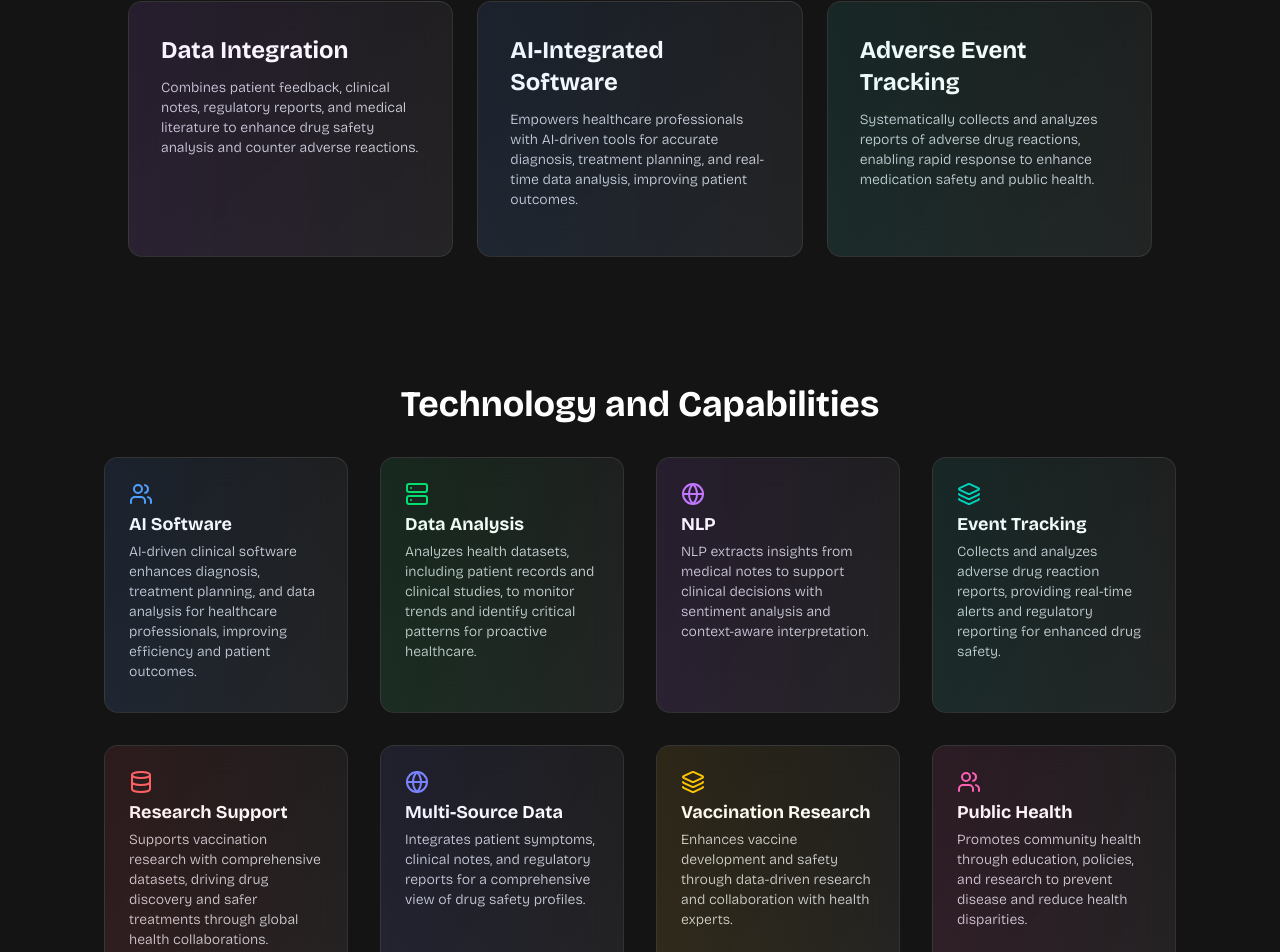
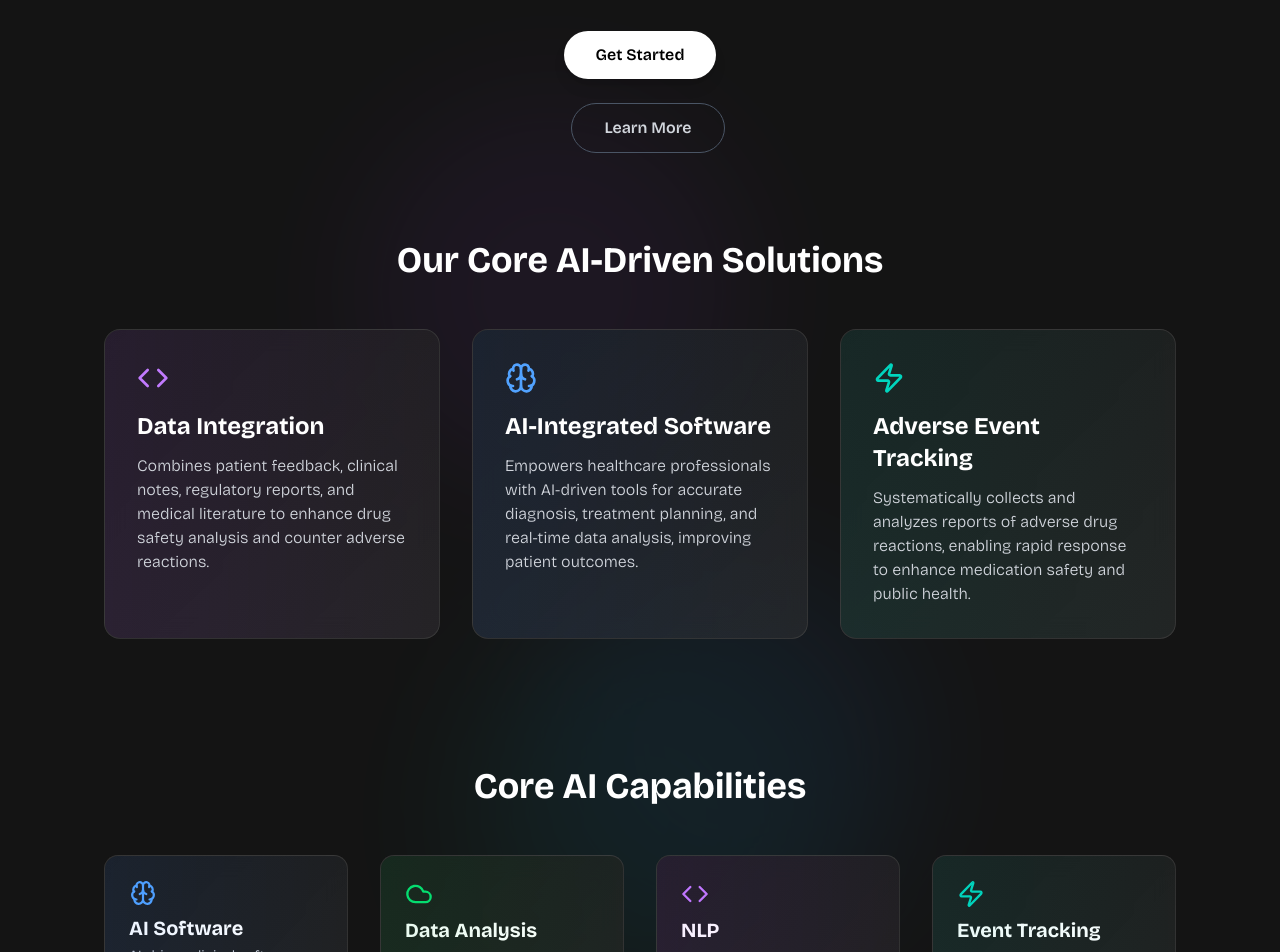
Before and after one commit to dumisa-sakhile/drug-wise, a React (Vite) app: page / in a window 1280 px wide. Shown: the part 419-1371 px from the top of the page. Built offline with nearby package versions, Linux system fonts and the light colour scheme; no server answers.

Commit message:
new look

```diff
--- a/src/routes/index.tsx
+++ b/src/routes/index.tsx
@@ -1,6 +1,6 @@
-import { createFileRoute } from "@tanstack/react-router";
+import { Link, createFileRoute } from "@tanstack/react-router"; // Import Link
 import { motion, useScroll, useTransform } from "framer-motion";
-import { Users, Server, Globe, Layers, Database } from "lucide-react";
+import { Brain, Cloud, Rocket, Settings, Code, Zap } from "lucide-react";
 import { useState } from "react";
 
 export const Route = createFileRoute("/")({
@@ -48,6 +48,7 @@ function App() {
         "Combines patient feedback, clinical notes, regulatory reports, and medical literature to enhance drug safety analysis and counter adverse reactions.",
       gradient: "from-purple-500/30",
       span: "lg:col-span-1 lg:row-span-1",
+      icon: <Code className="h-8 w-8 text-purple-400 mb-2" />,
     },
     {
       title: "AI-Integrated Software",
@@ -55,6 +56,7 @@ function App() {
         "Empowers healthcare professionals with AI-driven tools for accurate diagnosis, treatment planning, and real-time data analysis, improving patient outcomes.",
       gradient: "from-blue-500/30",
       span: "lg:col-span-1 lg:row-span-1",
+      icon: <Brain className="h-8 w-8 text-blue-400 mb-2" />,
     },
     {
       title: "Adverse Event Tracking",
@@ -62,19 +64,25 @@ function App() {
         "Systematically collects and analyzes reports of adverse drug reactions, enabling rapid response to enhance medication safety and public health.",
       gradient: "from-teal-500/30",
       span: "lg:col-span-1 lg:row-span-1",
+      icon: <Zap className="h-8 w-8 text-teal-400 mb-2" />,
     },
   ];
 
   return (
-    <div className="min-h-screen bg-inherit text-gray-200 bg-grid-pattern">
+    <div className="min-h-screen  text-gray-200  relative overflow-hidden">
+      {/* Background Gradients/Effects */}
+      <div className="absolute top-0 left-0 w-full h-full pointer-events-none opacity-20">
+        <div className="absolute top-1/4 left-1/4 w-96 h-96 bg-purple-500 rounded-full mix-blend-multiply filter blur-3xl opacity-30 animate-blob" />
+        <div className="absolute top-1/2 right-1/4 w-96 h-96 bg-blue-500 rounded-full mix-blend-multiply filter blur-3xl opacity-30 animate-blob animation-delay-2000" />
+        <div className="absolute bottom-1/4 left-1/3 w-96 h-96 bg-teal-500 rounded-full mix-blend-multiply filter blur-3xl opacity-30 animate-blob animation-delay-4000" />
+      </div>
       {/* Hero Section */}
       <motion.section
-        className="max-w-7xl mx-auto py-10 px-6 text-center relative"
+        className="relative z-10 max-w-7xl mx-auto pt-16 pb-16 px-6 text-center"
         initial={{ opacity: 0, y: 50 }}
         animate={{ opacity: 1, y: 0 }}
         transition={{ duration: 0.8 }}>
-        <div className="absolute inset-0 bg-grid-pattern opacity-20 pointer-events-none" />
-        <div className="relative z-10">
+        {/* Improved "Powered by AI" badge */}
         <motion.div
           className="inline-flex items-center bg-yellow-500 text-black text-sm font-semibold px-3 py-1 rounded-full mb-6"
           initial={{ scale: 1, opacity: 1 }}
@@ -95,48 +103,75 @@ function App() {
           }}>
           * POWERED BY AI *
         </motion.div>
+
         <motion.h1
-            className="text-2xl md:text-5xl font-bold text-white mb-4"
+          className="text-4xl md:text-6xl font-extrabold text-white mb-6 leading-tight"
           initial={{ opacity: 0 }}
           animate={{ opacity: 1 }}
           transition={{ delay: 0.4, duration: 0.8 }}>
           Enhancing Your Recovery: Safer Medications, Better Health.
         </motion.h1>
         <motion.p
-            className="text-lg sm:text-xl text-gray-300 mb-8 max-w-2xl mx-auto"
+          className="text-lg sm:text-xl text-gray-300 mb-10 max-w-3xl mx-auto"
           initial={{ opacity: 0 }}
           animate={{ opacity: 1 }}
           transition={{ delay: 0.6, duration: 0.8 }}>
           Leverage AI and NLP to detect adverse drug reactions in real-time,
           reducing costly hospitalizations and enhancing patient safety.
         </motion.p>
+        <motion.div
+          initial={{ opacity: 0, y: 20 }}
+          animate={{ opacity: 1, y: 0 }}
+          transition={{ delay: 0.8, duration: 0.5 }}>
+          {/* Improved "Get Started" button using Link */}
+          <Link
+            to="/auth" // Use 'to' for internal navigation
+            className="inline-flex items-center justify-center px-8 py-3 font-semibold text-black transition duration-300 bg-white rounded-full shadow-lg hover:bg-slate-300 hover:scale-105 focus:outline-none focus:ring-2 focus:ring-green-400 focus:ring-offset-2 focus:ring-offset-gray-900">
+            Get Started
+          </Link>
 
-        </div>
+          <br /><br />
+          {/* "Learn More" button using Link */}
+          <Link
+            to="/terms" // Use 'to' for internal navigation
+            className="inline-flex items-center justify-center px-8 py-3 ml-4 font-semibold text-gray-300 transition duration-300 border border-gray-600 rounded-full hover:border-blue-500 hover:text-blue-400 hover:scale-105 focus:outline-none focus:ring-2 focus:ring-blue-400 focus:ring-offset-2 focus:ring-offset-gray-900">
+            Learn More
+          </Link>
+        </motion.div>
       </motion.section>
 
-      {/* Grid Section */}
+      {/* Solutions Grid Section */}
       <motion.section
-        className="max-w-7xl -mt-10 mx-auto py-16 px-6"
+        id="features"
+        className="max-w-7xl -mt-10 mx-auto py-16 px-6 relative z-10"
         initial={{ opacity: 0 }}
         animate={{ opacity: 1 }}
         transition={{ delay: 1.0, duration: 0.8 }}>
-        <div className="grid grid-cols-1 sm:grid-cols-2 lg:grid-cols-3 gap-6 auto-rows-[minmax(12rem,1fr)] justify-items-center max-w-5xl mx-auto">
+        <h2 className="text-3xl sm:text-4xl font-bold text-white mb-12 text-center">
+          Our Core AI-Driven Solutions
+        </h2>
+        <div className="grid grid-cols-1 sm:grid-cols-2 lg:grid-cols-3 gap-8 auto-rows-[minmax(12rem,1fr)] justify-items-center max-w-6xl mx-auto">
           {gridItems.map((item, index) => (
             <motion.div
               key={item.title}
-              className={`relative group bg-gradient-to-br from-[#1a1a1a]/90 to-[#2a2a2a]/70 backdrop-blur-lg border border-[#ffffff1a] p-8 rounded-xl overflow-hidden hover:scale-95 transition cursor-crosshair duration-500 w-full min-h-64 ${item.span}`}
+              className={`relative group bg-gradient-to-br from-[#1a1a1a]/90 to-[#2a2a2a]/70 backdrop-blur-md border border-[#ffffff1a] p-8 rounded-2xl overflow-hidden hover:shadow-2xl transition duration-500 w-full min-h-64 ${item.span}`}
               initial={{ opacity: 0, scale: 0.8 }}
               animate={{ opacity: 1, scale: 1 }}
-              transition={{ delay: index * 0.2, duration: 0.5 }}
+              transition={{ delay: index * 0.2 + 0.5, duration: 0.6 }}
               viewport={{ once: true }}>
               <div
                 className={`absolute inset-0 bg-gradient-to-r ${item.gradient} to-transparent opacity-50 animate-gradient-flow`}
               />
-              <div className="absolute inset-0 border-2 border-transparent rounded-xl animate-shiny-border" />
-              <h2 className="text-2xl font-bold text-white mb-3">
+              <div className="absolute inset-0 border-2 border-transparent rounded-2xl animate-shiny-border" />
+              <div className="relative z-10 flex flex-col h-full">
+                {item.icon}
+                <h2 className="text-2xl font-bold text-white mb-3 mt-2">
                   {item.title}
                 </h2>
-              <p className="text-gray-300 text-sm">{item.description}</p>
+                <p className="text-gray-300 text-base flex-grow">
+                  {item.description}
+                </p>
+              </div>
             </motion.div>
           ))}
         </div>
@@ -144,17 +179,18 @@ function App() {
 
       {/* Technology and Capabilities */}
       <motion.section
-        className="max-w-7xl mx-auto py-16 px-6"
+        id="capabilities"
+        className="max-w-7xl mx-auto py-16 px-6 relative z-10"
         style={{ y: yOffset }}
         initial="hidden"
         animate="visible"
         variants={containerVariants}>
-        <h2 className="text-3xl sm:text-4xl font-bold text-white mb-8 text-center">
-          Technology and Capabilities
+        <h2 className="text-3xl sm:text-4xl font-bold text-white mb-12 text-center">
+          Core AI Capabilities
         </h2>
         <div className="grid grid-cols-1 sm:grid-cols-2 md:grid-cols-3 lg:grid-cols-4 gap-8">
           <motion.div
-            className="relative group bg-gradient-to-br from-[#1a1a1a]/90 to-[#2a2a2a]/70 backdrop-blur-lg border border-[#ffffff1a] p-6 rounded-xl overflow-hidden hover:scale-95 transition cursor-pointer duration-500 h-64"
+            className="relative group bg-gradient-to-br from-[#1a1a1a]/90 to-[#2a2a2a]/70 backdrop-blur-md border border-[#ffffff1a] p-6 rounded-xl overflow-hidden hover:scale-[1.02] transition cursor-pointer duration-500 h-64 flex flex-col justify-between"
             variants={itemVariants}
             onClick={() =>
               handleLearnMore({
@@ -165,9 +201,9 @@ function App() {
             }>
             <div className="absolute inset-0 bg-gradient-to-r from-blue-500/30 to-transparent opacity-50 animate-gradient-flow" />
             <div className="absolute inset-0 border-2 border-transparent rounded-xl animate-shiny-border" />
-            <Users className="h-6 w-6 text-blue-400 mb-1" />
-            <h2 className="text-lg font-bold text-white mb-1">AI Software</h2>
-            <p className="text-[#d1d5db] text-sm">
+            <Brain className="h-7 w-7 text-blue-400 mb-2" />
+            <h2 className="text-xl font-bold text-white mb-1">AI Software</h2>
+            <p className="text-[#d1d5db] text-sm flex-grow">
               AI-driven clinical software enhances diagnosis, treatment
               planning, and data analysis for healthcare professionals,
               improving efficiency and patient outcomes.
@@ -175,7 +211,7 @@ function App() {
           </motion.div>
 
           <motion.div
-            className="relative group bg-gradient-to-br from-[#1a1a1a]/90 to-[#2a2a2a]/70 backdrop-blur-lg border border-[#ffffff1a] p-6 rounded-xl overflow-hidden hover:scale-95 transition cursor-pointer duration-500 h-64"
+            className="relative group bg-gradient-to-br from-[#1a1a1a]/90 to-[#2a2a2a]/70 backdrop-blur-md border border-[#ffffff1a] p-6 rounded-xl overflow-hidden hover:scale-[1.02] transition cursor-pointer duration-500 h-64 flex flex-col justify-between"
             variants={itemVariants}
             onClick={() =>
               handleLearnMore({
@@ -186,9 +222,9 @@ function App() {
             }>
             <div className="absolute inset-0 bg-gradient-to-r from-green-500/30 to-transparent opacity-50 animate-gradient-flow" />
             <div className="absolute inset-0 border-2 border-transparent rounded-xl animate-shiny-border" />
-            <Server className="h-6 w-6 text-green-400 mb-1" />
-            <h2 className="text-lg font-bold text-white mb-1">Data Analysis</h2>
-            <p className="text-[#d1d5db] text-sm">
+            <Cloud className="h-7 w-7 text-green-400 mb-2" />
+            <h2 className="text-xl font-bold text-white mb-1">Data Analysis</h2>
+            <p className="text-[#d1d5db] text-sm flex-grow">
               Analyzes health datasets, including patient records and clinical
               studies, to monitor trends and identify critical patterns for
               proactive healthcare.
@@ -196,7 +232,7 @@ function App() {
           </motion.div>
 
           <motion.div
-            className="relative group bg-gradient-to-br from-[#1a1a1a]/90 to-[#2a2a2a]/70 backdrop-blur-lg border border-[#ffffff1a] p-6 rounded-xl overflow-hidden hover:scale-95 transition cursor-pointer duration-500 h-64"
+            className="relative group bg-gradient-to-br from-[#1a1a1a]/90 to-[#2a2a2a]/70 backdrop-blur-md border border-[#ffffff1a] p-6 rounded-xl overflow-hidden hover:scale-[1.02] transition cursor-pointer duration-500 h-64 flex flex-col justify-between"
             variants={itemVariants}
             onClick={() =>
               handleLearnMore({
@@ -207,9 +243,9 @@ function App() {
             }>
             <div className="absolute inset-0 bg-gradient-to-r from-purple-500/30 to-transparent opacity-50 animate-gradient-flow" />
             <div className="absolute inset-0 border-2 border-transparent rounded-xl animate-shiny-border" />
-            <Globe className="h-6 w-6 text-purple-400 mb-1" />
-            <h2 className="text-lg font-bold text-white mb-1">NLP</h2>
-            <p className="text-[#d1d5db] text-sm">
+            <Code className="h-7 w-7 text-purple-400 mb-2" />
+            <h2 className="text-xl font-bold text-white mb-1">NLP</h2>
+            <p className="text-[#d1d5db] text-sm flex-grow">
               NLP extracts insights from medical notes to support clinical
               decisions with sentiment analysis and context-aware
               interpretation.
@@ -217,7 +253,7 @@ function App() {
           </motion.div>
 
           <motion.div
-            className="relative group bg-gradient-to-br from-[#1a1a1a]/90 to-[#2a2a2a]/70 backdrop-blur-lg border border-[#ffffff1a] p-6 rounded-xl overflow-hidden hover:scale-95 transition cursor-pointer duration-500 h-64"
+            className="relative group bg-gradient-to-br from-[#1a1a1a]/90 to-[#2a2a2a]/70 backdrop-blur-md border border-[#ffffff1a] p-6 rounded-xl overflow-hidden hover:scale-[1.02] transition cursor-pointer duration-500 h-64 flex flex-col justify-between"
             variants={itemVariants}
             onClick={() =>
               handleLearnMore({
@@ -228,11 +264,11 @@ function App() {
             }>
             <div className="absolute inset-0 bg-gradient-to-r from-teal-500/30 to-transparent opacity-50 animate-gradient-flow" />
             <div className="absolute inset-0 border-2 border-transparent rounded-xl animate-shiny-border" />
-            <Layers className="h-6 w-6 text-teal-400 mb-1" />
-            <h2 className="text-lg font-bold text-white mb-1">
+            <Zap className="h-7 w-7 text-teal-400 mb-2" />
+            <h2 className="text-xl font-bold text-white mb-1">
               Event Tracking
             </h2>
-            <p className="text-[#d1d5db] text-sm">
+            <p className="text-[#d1d5db] text-sm flex-grow">
               Collects and analyzes adverse drug reaction reports, providing
               real-time alerts and regulatory reporting for enhanced drug
               safety.
@@ -240,7 +276,7 @@ function App() {
           </motion.div>
 
           <motion.div
-            className="relative group bg-gradient-to-br from-[#1a1a1a]/90 to-[#2a2a2a]/70 backdrop-blur-lg border border-[#ffffff1a] p-6 rounded-xl overflow-hidden hover:scale-95 transition cursor-pointer duration-500 h-64"
+            className="relative group bg-gradient-to-br from-[#1a1a1a]/90 to-[#2a2a2a]/70 backdrop-blur-md border border-[#ffffff1a] p-6 rounded-xl overflow-hidden hover:scale-[1.02] transition cursor-pointer duration-500 h-64 flex flex-col justify-between"
             variants={itemVariants}
             onClick={() =>
               handleLearnMore({
@@ -251,11 +287,11 @@ function App() {
             }>
             <div className="absolute inset-0 bg-gradient-to-r from-red-500/30 to-transparent opacity-50 animate-gradient-flow" />
             <div className="absolute inset-0 border-2 border-transparent rounded-xl animate-shiny-border" />
-            <Database className="h-6 w-6 text-red-400 mb-1" />
-            <h2 className="text-lg font-bold text-white mb-1">
+            <Rocket className="h-7 w-7 text-red-400 mb-2" />
+            <h2 className="text-xl font-bold text-white mb-1">
               Research Support
             </h2>
-            <p className="text-[#d1d5db] text-sm">
+            <p className="text-[#d1d5db] text-sm flex-grow">
               Supports vaccination research with comprehensive datasets, driving
               drug discovery and safer treatments through global health
               collaborations.
@@ -263,7 +299,7 @@ function App() {
           </motion.div>
 
           <motion.div
-            className="relative group bg-gradient-to-br from-[#1a1a1a]/90 to-[#2a2a2a]/70 backdrop-blur-lg border border-[#ffffff1a] p-6 rounded-xl overflow-hidden hover:scale-95 transition cursor-pointer duration-500 h-64"
+            className="relative group bg-gradient-to-br from-[#1a1a1a]/90 to-[#2a2a2a]/70 backdrop-blur-md border border-[#ffffff1a] p-6 rounded-xl overflow-hidden hover:scale-[1.02] transition cursor-pointer duration-500 h-64 flex flex-col justify-between"
             variants={itemVariants}
             onClick={() =>
               handleLearnMore({
@@ -274,18 +310,18 @@ function App() {
             }>
             <div className="absolute inset-0 bg-gradient-to-r from-indigo-500/30 to-transparent opacity-50 animate-gradient-flow" />
             <div className="absolute inset-0 border-2 border-transparent rounded-xl animate-shiny-border" />
-            <Globe className="h-6 w-6 text-indigo-400 mb-1" />
-            <h2 className="text-lg font-bold text-white mb-1">
+            <Settings className="h-7 w-7 text-indigo-400 mb-2" />
+            <h2 className="text-xl font-bold text-white mb-1">
               Multi-Source Data
             </h2>
-            <p className="text-[#d1d5db] text-sm">
+            <p className="text-[#d1d5db] text-sm flex-grow">
               Integrates patient symptoms, clinical notes, and regulatory
               reports for a comprehensive view of drug safety profiles.
             </p>
           </motion.div>
 
           <motion.div
-            className="relative group bg-gradient-to-br from-[#1a1a1a]/90 to-[#2a2a2a]/70 backdrop-blur-lg border border-[#ffffff1a] p-6 rounded-xl overflow-hidden hover:scale-95 transition cursor-pointer duration-500 h-64"
+            className="relative group bg-gradient-to-br from-[#1a1a1a]/90 to-[#2a2a2a]/70 backdrop-blur-md border border-[#ffffff1a] p-6 rounded-xl overflow-hidden hover:scale-[1.02] transition cursor-pointer duration-500 h-64 flex flex-col justify-between"
             variants={itemVariants}
             onClick={() =>
               handleLearnMore({
@@ -296,18 +332,18 @@ function App() {
             }>
             <div className="absolute inset-0 bg-gradient-to-r from-yellow-500/30 to-transparent opacity-50 animate-gradient-flow" />
             <div className="absolute inset-0 border-2 border-transparent rounded-xl animate-shiny-border" />
-            <Layers className="h-6 w-6 text-yellow-400 mb-1" />
-            <h2 className="text-lg font-bold text-white mb-1">
+            <Brain className="h-7 w-7 text-yellow-400 mb-2" />
+            <h2 className="text-xl font-bold text-white mb-1">
               Vaccination Research
             </h2>
-            <p className="text-[#d1d5db] text-sm">
+            <p className="text-[#d1d5db] text-sm flex-grow">
               Enhances vaccine development and safety through data-driven
               research and collaboration with health experts.
             </p>
           </motion.div>
 
           <motion.div
-            className="relative group bg-gradient-to-br from-[#1a1a1a]/90 to-[#2a2a2a]/70 backdrop-blur-lg border border-[#ffffff1a] p-6 rounded-xl overflow-hidden hover:scale-95 transition cursor-pointer duration-500 h-64"
+            className="relative group bg-gradient-to-br from-[#1a1a1a]/90 to-[#2a2a2a]/70 backdrop-blur-md border border-[#ffffff1a] p-6 rounded-xl overflow-hidden hover:scale-[1.02] transition cursor-pointer duration-500 h-64 flex flex-col justify-between"
             variants={itemVariants}
             onClick={() =>
               handleLearnMore({
@@ -318,9 +354,9 @@ function App() {
             }>
             <div className="absolute inset-0 bg-gradient-to-r from-pink-500/30 to-transparent opacity-50 animate-gradient-flow" />
             <div className="absolute inset-0 border-2 border-transparent rounded-xl animate-shiny-border" />
-            <Users className="h-6 w-6 text-pink-400 mb-1" />
-            <h2 className="text-lg font-bold text-white mb-1">Public Health</h2>
-            <p className="text-[#d1d5db] text-sm">
+            <Zap className="h-7 w-7 text-pink-400 mb-2" />
+            <h2 className="text-xl font-bold text-white mb-1">Public Health</h2>
+            <p className="text-[#d1d5db] text-sm flex-grow">
               Promotes community health through education, policies, and
               research to prevent disease and reduce health disparities.
             </p>
@@ -330,23 +366,28 @@ function App() {
 
       {/* Popup */}
       {selectedItem && (
-        <div className="fixed inset-0 bg-black/10 backdrop-blur flex items-center justify-center z-50">
+        <div className="fixed inset-0 bg-black/40 backdrop-blur-sm flex items-center justify-center z-50 p-4">
           <motion.div
-            className="bg-[#1a1a1a]/90 p-6 rounded-lg max-w-md w-full text-white border border-[#ffffff1a] shadow-lg"
-            initial={{ opacity: 0, scale: 0.8 }}
-            animate={{ opacity: 1, scale: 1 }}
-            transition={{ duration: 0.3 }}>
-            <h3 className="text-2xl font-bold mb-4">{selectedItem.title}</h3>
-            <p className="text-[#d1d5db] text-base mb-4">
+            className="bg-gray-800/95 p-8 rounded-2xl max-w-lg w-full text-white border border-gray-700 shadow-2xl relative"
+            initial={{ opacity: 0, scale: 0.8, y: -20 }}
+            animate={{ opacity: 1, scale: 1, y: 0 }}
+            exit={{ opacity: 0, scale: 0.8, y: 20 }}
+            transition={{
+              duration: 0.3,
+              type: "spring",
+              damping: 15,
+              stiffness: 300,
+            }}>
+            <h3 className="text-3xl font-bold text-transparent bg-clip-text bg-gradient-to-r from-cyan-400 to-blue-600 mb-4">
+              {selectedItem.title}
+            </h3>
+            <p className="text-gray-300 text-base mb-6 leading-relaxed">
               {selectedItem.fullDescription}
             </p>
             <button
               onClick={closePopup}
-              className="mt-4 w-full bg-lime-600 hover:bg-lime-700 text-black font-light py-2 px-4 rounded focus:outline-none focus:shadow-outline transition duration-300"
-              style={{
-                borderRadius: "8px",
-              }}>
-              Okay
+              className="mt-4 w-full bg-gradient-to-r from-purple-600 to-indigo-600 hover:from-purple-700 hover:to-indigo-700 text-white font-semibold py-3 px-6 rounded-full focus:outline-none focus:ring-2 focus:ring-purple-500 focus:ring-opacity-50 transition duration-300 transform hover:scale-105">
+              Got it!
             </button>
           </motion.div>
         </div>
```
Also changed, not shown: src/components/Header.tsx (+37 -88 lines), src/routes/about.tsx (+37 -44 lines), src/routes/auth/index.tsx (+8 -1 lines), src/routes/auth/verify.tsx (+16 -2 lines), src/routes/pricing.tsx (+7 -0 lines), src/routes/terms.tsx (+7 -0 lines). Lines whose indentation alone changed are shown as unchanged.
